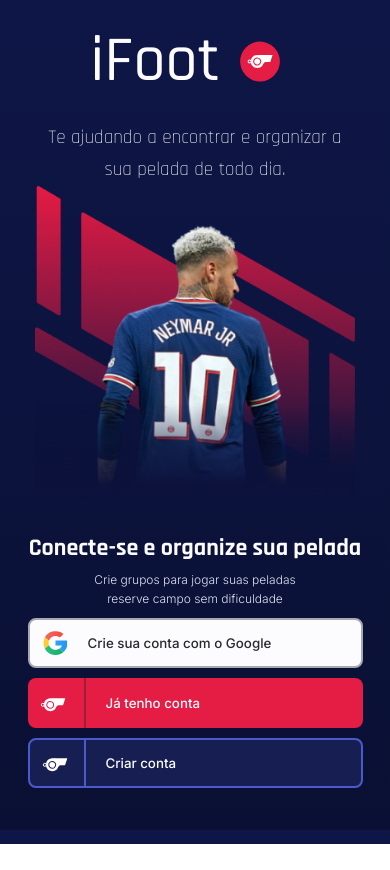
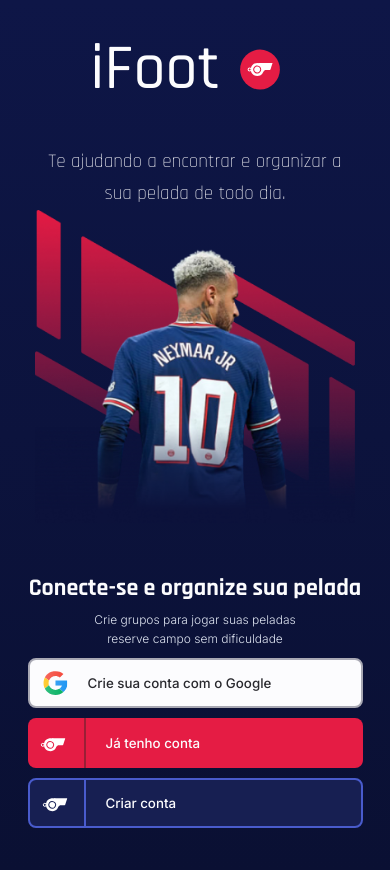
Before and after one commit to mario-hs/iFoot-front-end, a plain HTML site: page src/home/index.html in a window 390 px wide. Before the commit the page ends 844 px from the top, so only its background shows below. Drawn offline with Linux system fonts and the light colour scheme.

Commit message:
troquei o display do body de flex para display grid

```diff
--- a/src/home/index.html
+++ b/src/home/index.html
@@ -18,11 +18,12 @@
         <h1>iFoot</h1>
         <img src="../assets/icon/apito.svg" alt="Logo iFoot">
     </header>
-    <main>
+
     <section class="left">
         <img src="../assets/illustration.png" alt="Imagem de fundo">
         <p>Te ajudando a encontrar e organizar a sua pelada de todo dia.</p>
     </section>
+
     <section class="right">
         <h2>Conecte-se <br>
             e organize sua<br>
@@ -38,7 +39,6 @@
                 type="button" value="Criar conta"></a>
 
     </section>
-    </main>
 
 
     <!-- MODAIS -->
--- a/src/home/styles.css
+++ b/src/home/styles.css
@@ -3,18 +3,20 @@ body {
     width: 70vw;
     height: 100%;
     margin: auto;
-    display: flex;
-    flex-direction: column;
-    justify-content: center;
+    display: grid;
+    grid-template-columns: repeat(2, 1fr);
+    grid-template-rows: 150px 3fr 100px;
+    row-gap: 1rem;
+    column-gap: 2rem;
 }
 
 header {
     width: 390px;
     justify-content: center;
-    margin-bottom: 50px;
     font-size: 2rem;
     display: flex;
-    align-items: center;
+    align-self: end;
+    grid-column: 1 / 3;
 }
 
 h1 {
@@ -33,6 +35,7 @@ header img {
 }
 
 main {
+    grid-column: 1 /3;
     display: flex;
     justify-content: space-between;
     align-items: center;
@@ -47,6 +50,8 @@ main {
     flex-direction: column;
     padding: 50px 80px 30px;
     justify-content: center;
+    align-self: center;
+    margin: auto;
 }
 
 .right h2 {
@@ -99,7 +104,6 @@ a {
 
 .right .google img {
     margin-left: 13px;
-    /* margin-right: 15px; */
 }
 
 .right .sign-in {
@@ -124,7 +128,8 @@ a {
 }
 
 .left {
-    width: 390px;
+    width: 100%;
+    align-self: center;
 }
 
 .left p {
@@ -279,9 +284,15 @@ a {
     justify-content: center;
 }
 
-@media (min-width: 1020px) {
-    html {
-        height: 100vh;
+@media (max-width: 1430px) {
+    .right {
+        width: 100%;
+    }
+}
+
+@media (max-width: 1090px) {
+    body {
+        width: 85vw;
     }
 }
 
@@ -293,15 +304,14 @@ a {
 
     header {
         width: 100%;
-        margin-bottom: 50px;
         margin-top: 80px;
     }
 
     .right {
-        width: 420px;
-        height: 420px;
+        width: 100%;
+        height: 24rem;
         padding: 2rem 2rem 3rem;
-        margin: 20px;
+        margin: auto;
     }
 
     .right h2 {
@@ -319,13 +329,14 @@ a {
     .left {
         display: flex;
         flex-direction: column-reverse;
+        justify-content: center;
     }
 
     .left,
     .left img {
-        width: 30vw;
+        width: 100%;
         max-width: 320px;
-        /* width: 20vw; */
+        margin: auto auto auto 0;
     }
 
     .left p {
@@ -334,10 +345,20 @@ a {
     }
 }
 
+@media(max-width: 768px) {
+    body {
+        width: 95vw;
+    }
+}
+
 @media (max-width: 650px) {
     body {
         width: 90vw;
         height: 100%;
+        grid-template-columns: 0;
+        grid-template-rows: 130px;
+        row-gap: 1rem;
+        column-gap: 0;
     }
 
     header {
@@ -352,6 +373,7 @@ a {
     .left img {
         width: 100vw;
         margin: 0px auto;
+        grid-column: 1/3;
     }
 
     .right {
@@ -360,6 +382,7 @@ a {
         margin: 0px;
         height: 100%;
         width: 100%;
+        grid-column: 1/3;
     }
 
     .right h2 br {
```
Also changed, not shown: 2 other files. Lines whose indentation alone changed are shown as unchanged.
